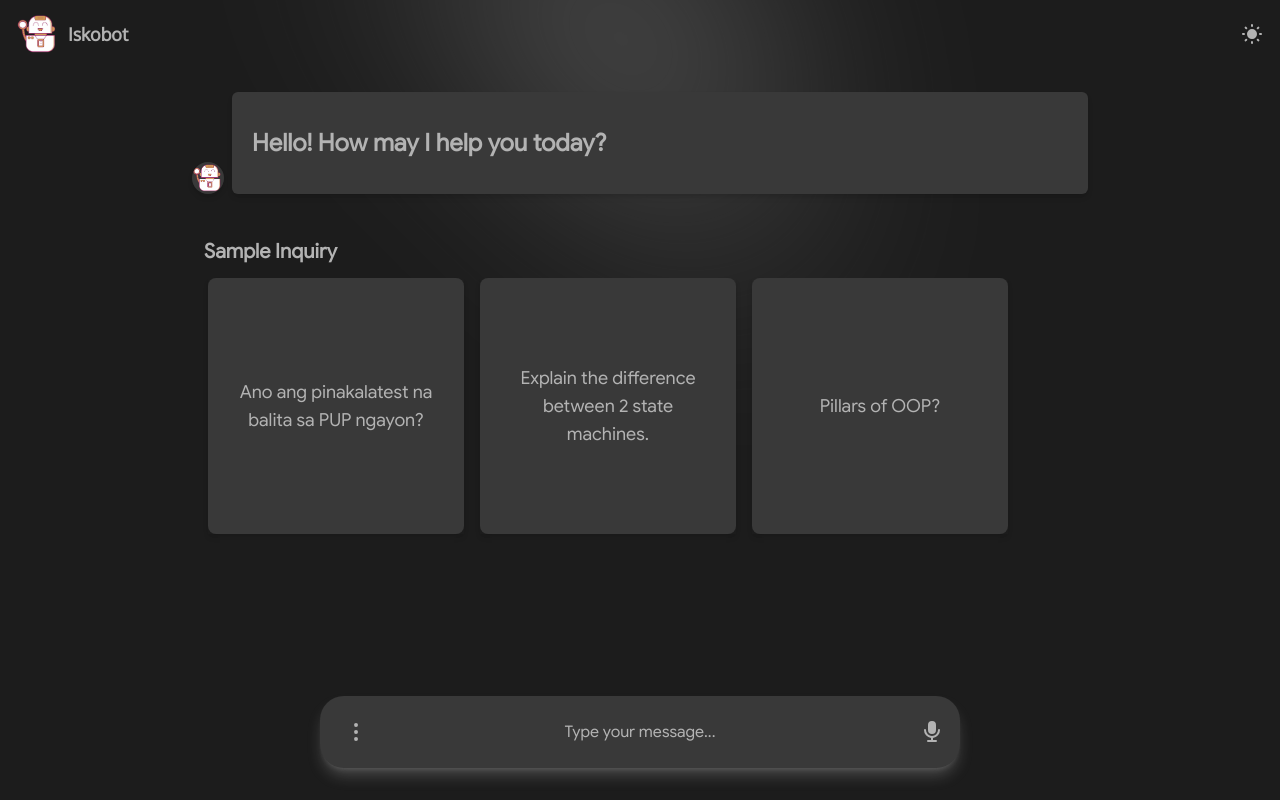
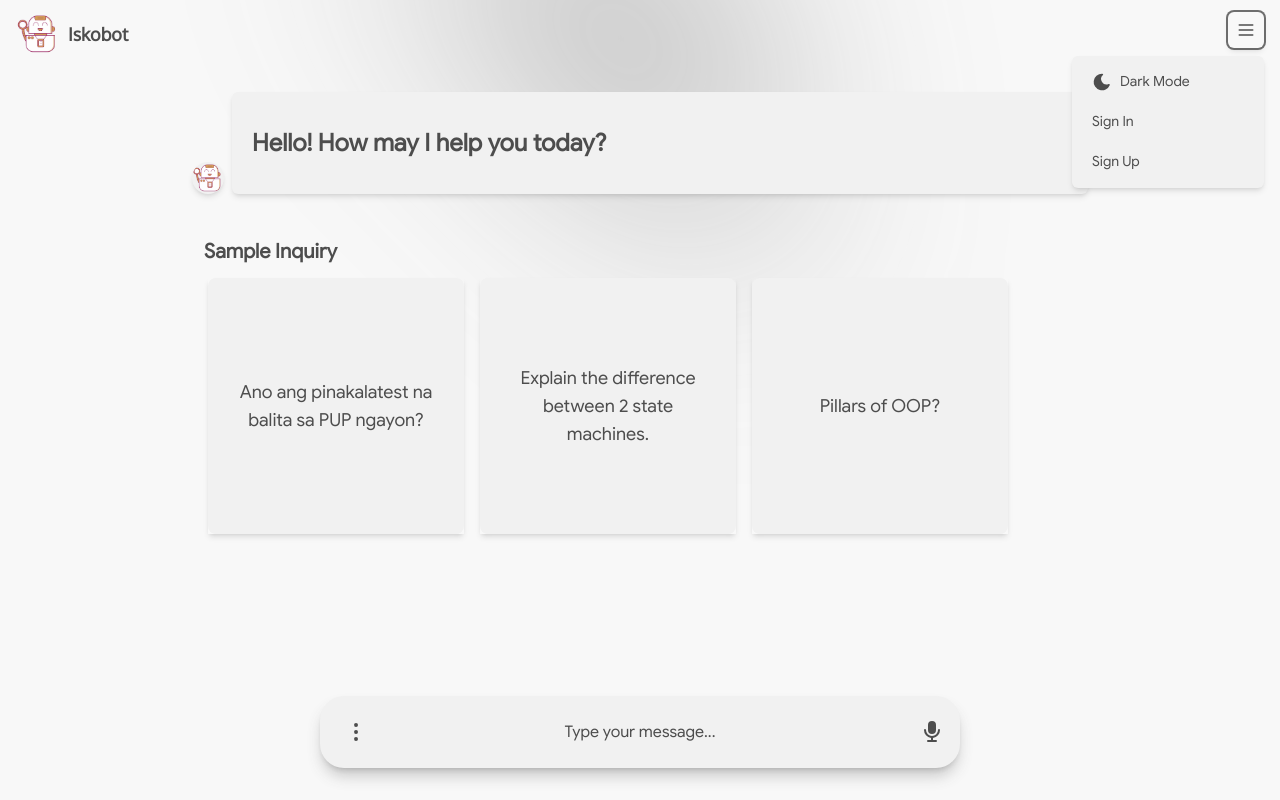
Before and after one commit to SiegfredLorelle/iskobot-ui, a Next.js app: page / in a window 1280 px wide. Both pictures are taken after a click on the button 1252 px from the left and 34 px from the top of the page. Built offline with nearby package versions, Linux system fonts and the light colour scheme; no server answers.

Commit message:
Add dropdown for toggle theme, and auth actions

```diff
--- a/src/components/layout/Header.tsx
+++ b/src/components/layout/Header.tsx
@@ -1,12 +1,72 @@
+"use client";
+
 import Image from "next/image";
 import ThemeToggle from "@/components/theme/Toggle";
 import Link from "next/link";
+import { useState, useRef, useEffect } from "react";
+import { IconMenu2 } from "@tabler/icons-react";
+
+
+function UserDropdown() {
+  const [isOpen, setIsOpen] = useState(false);
+  const dropdownRef = useRef<HTMLDivElement>(null);
+
+  useEffect(() => {
+    const handleClickOutside = (event: MouseEvent) => {
+      if (dropdownRef.current && !dropdownRef.current.contains(event.target as Node)) {
+        setIsOpen(false);
+      }
+    };
+    document.addEventListener("mousedown", handleClickOutside);
+    return () => document.removeEventListener("mousedown", handleClickOutside);
+  }, []);
+
+  const toggleDropdown = () => {
+    setIsOpen((prev) => !prev);
+  };
+
+  return (
+    <div className="ml-auto relative" ref={dropdownRef}>
+      <button
+        onClick={toggleDropdown}
+        className="flex items-center p-2 text-text-clr rounded-md shadow-md hover:bg-background-clr/80 focus:outline-none focus:ring-2 focus:ring-text-clr/80 transition duration-200"
+        aria-expanded={isOpen}
+        aria-label="User menu"
+      >
+        <IconMenu2 className="h-5 w-5" />
+      </button>
+
+      {isOpen && (
+        <div className="absolute right-0 mt-2 w-48 bg-primary-clr rounded-md shadow-md z-10">
+          <div className="p-2 flex flex-col gap-1">
+            <ThemeToggle />
+            <Link
+              href="/sign-in"
+              className="block px-3 py-2 text-text-clr text-sm hover:bg-background-clr/80 rounded-md transition duration-200"
+              onClick={() => setIsOpen(false)}
+            >
+              Sign In
+            </Link>
+            <Link
+              href="/sign-up"
+              className="block px-3 py-2 text-text-clr text-sm hover:bg-background-clr/80 rounded-md transition duration-200"
+              onClick={() => setIsOpen(false)}
+            >
+              Sign Up
+            </Link>
+          </div>
+        </div>
+      )}
+    </div>
+  );
+}
 
 export default function Header() {
   return (
     <header className="flex mx-4 my-3">
       <Logo />
-      <ThemeToggle />
+
+      <UserDropdown />
     </header>
   );
 }
--- a/src/components/theme/Toggle.tsx
+++ b/src/components/theme/Toggle.tsx
@@ -1,5 +1,4 @@
-"use client";
-
+// In ThemeToggle.jsx
 import { useEffect, useState } from "react";
 import { useTheme } from "next-themes";
 import { IconSunFilled, IconMoonFilled } from "@tabler/icons-react";
@@ -10,18 +9,23 @@ export default function ThemeToggle() {
 
   useEffect(() => setMounted(true), []);
 
-  if (!mounted) return;
+  if (!mounted) return null;
+
+  const buttonLabel = `Switch to ${resolvedTheme === "light" ? "dark" : "light"}`;
 
   return (
     <button
-      className="ms-auto"
+      className="flex items-center gap-2 w-full px-3 py-2 text-text-clr text-sm hover:bg-background-clr/80 rounded-md focus:outline-none focus:ring-2 focus:ring-text-clr/80 transition duration-200"
       onClick={() => setTheme(resolvedTheme === "light" ? "dark" : "light")}
+      aria-label={buttonLabel}
+      title={buttonLabel}
     >
       {resolvedTheme === "light" ? (
-        <IconMoonFilled className="hover:text-hover-clr" />
+        <IconMoonFilled className="h-5 w-5" />
       ) : (
-        <IconSunFilled className="hover:text-hover-clr" />
+        <IconSunFilled className="h-5 w-5" />
       )}
+      <span>{resolvedTheme === "light" ? "Dark Mode" : "Light Mode"}</span>
     </button>
   );
 }
```
